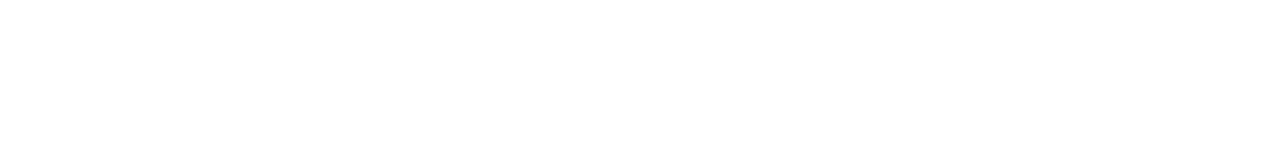
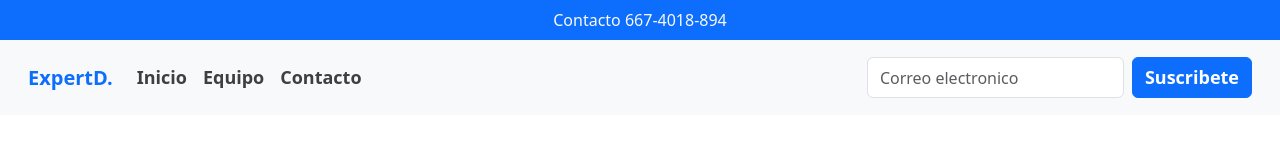
Before and after one commit to EdgarChairez/PaginaWEBConBootstrap5, a plain HTML site: page index.html in a window 1280 px wide. Drawn offline with nearby package versions, Linux system fonts and the light colour scheme.

Commit message:
Se crea el menu

```diff
--- /dev/null
+++ b/css/style.css
@@ -0,0 +1,19 @@
+@import url('https://fonts.googleapis.com/css2?family=Montserrat&display=swap');
+
+body{
+    font-family: 'Montserrat', sans-serif;
+    overflow-x: hidden;
+}
+
+/* MENU */
+#menu li > a{                                   /* li > a - Se refiere a los enlaces(a) que estan dentro de los li que pertenecen a menu */
+    font-size: 18px;
+    font-weight: bold;
+    color: #3f3f3f;
+}
+
+#menu form > button{                            /* form > button - Se refiere al boton que estan dentro del form que pertenecen a menu */
+    font-size: 18px;
+    font-weight: bold;
+}
+/* MENU */
--- a/index.html
+++ b/index.html
@@ -1,12 +1,54 @@
 <!DOCTYPE html>
-<html lang="en">
+<html lang="es">
 <head>
     <meta charset="UTF-8">
     <meta name="viewport" content="width=device-width, initial-scale=1.0">
     <meta http-equiv="X-UA-Compatible" content="ie=edge">
     <title>Document</title>
+
+    <link rel="stylesheet" href="css/style.css">
+    <link href="https://cdn.jsdelivr.net/npm/bootstrap@5.3.0-alpha3/dist/css/bootstrap.min.css" rel="stylesheet" integrity="sha384-KK94CHFLLe+nY2dmCWGMq91rCGa5gtU4mk92HdvYe+M/SXH301p5ILy+dN9+nJOZ" crossorigin="anonymous">
+
 </head>
 <body>
+<!-- Encabezado -->
+    <header class="container-fluid bg-primary d-flex justify-content-center">
+        <p class="text-light mb-0 p-2 fs-6">Contacto 667-4018-894</p>
+    </header>
 
+    <nav class="navbar navbar-expand-lg nav-light bg-light p-3" id="menu">
+        <div class="container-fluid">
+          <a class="navbar-brand" href="#">
+            <span class="text-primary fs-5 fw-bold">ExpertD.</span>
+            </a>
+          <button class="navbar-toggler" type="button" data-bs-toggle="collapse" data-bs-target="#navbarSupportedContent" aria-controls="navbarSupportedContent" aria-expanded="false" aria-label="Toggle navigation">
+            <span class="navbar-toggler-icon"></span>
+          </button>
+          <div class="collapse navbar-collapse" id="navbarSupportedContent">
+
+            <ul class="navbar-nav me-auto mb-2 mb-lg-0">
+                <li class="nav-item">
+                    <a class="nav-link active" aria-current="page" href="index.html">Inicio</a>
+                </li>
+
+                <li class="nav-item">
+                  <a class="nav-link active" aria-current="page" href="#">Equipo</a>
+                </li>
+
+                <li class="nav-item">
+                  <a class="nav-link active" aria-current="page" href="#">Contacto</a>
+                </li>
+            </ul>
+
+            <form class="d-flex" role="search">
+              <input class="form-control me-2" type="email" placeholder="Correo electronico " aria-label="Search">
+              <button class="btn btn-primary btn-outline-primary-success" type="button">Suscribete</button>
+            </form>
+          </div>
+        </div>
+      </nav>
+<!-- Encabezado -->
+
+    <script src="https://cdn.jsdelivr.net/npm/bootstrap@5.3.0-alpha3/dist/js/bootstrap.bundle.min.js" integrity="sha384-ENjdO4Dr2bkBIFxQpeoTz1HIcje39Wm4jDKdf19U8gI4ddQ3GYNS7NTKfAdVQSZe" crossorigin="anonymous"></script>
 </body>
 </html>
```
